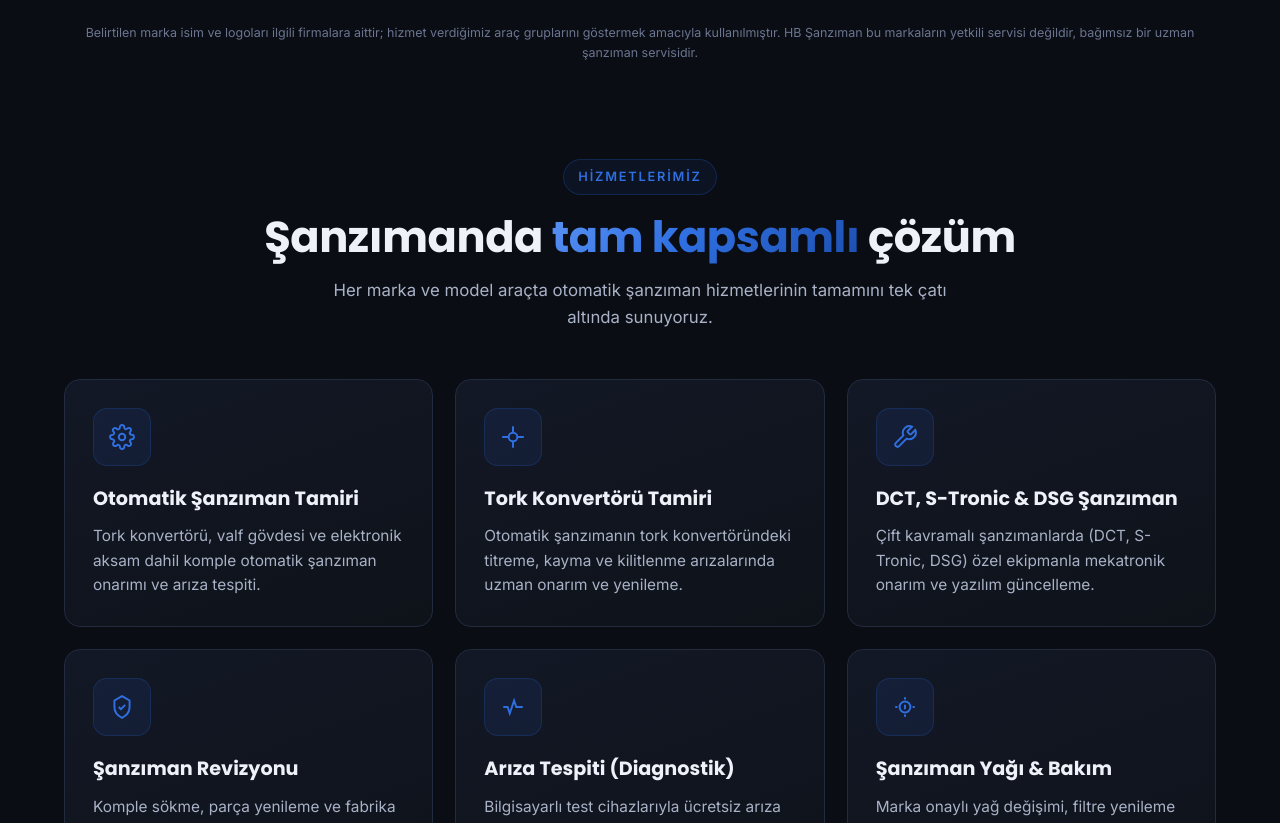
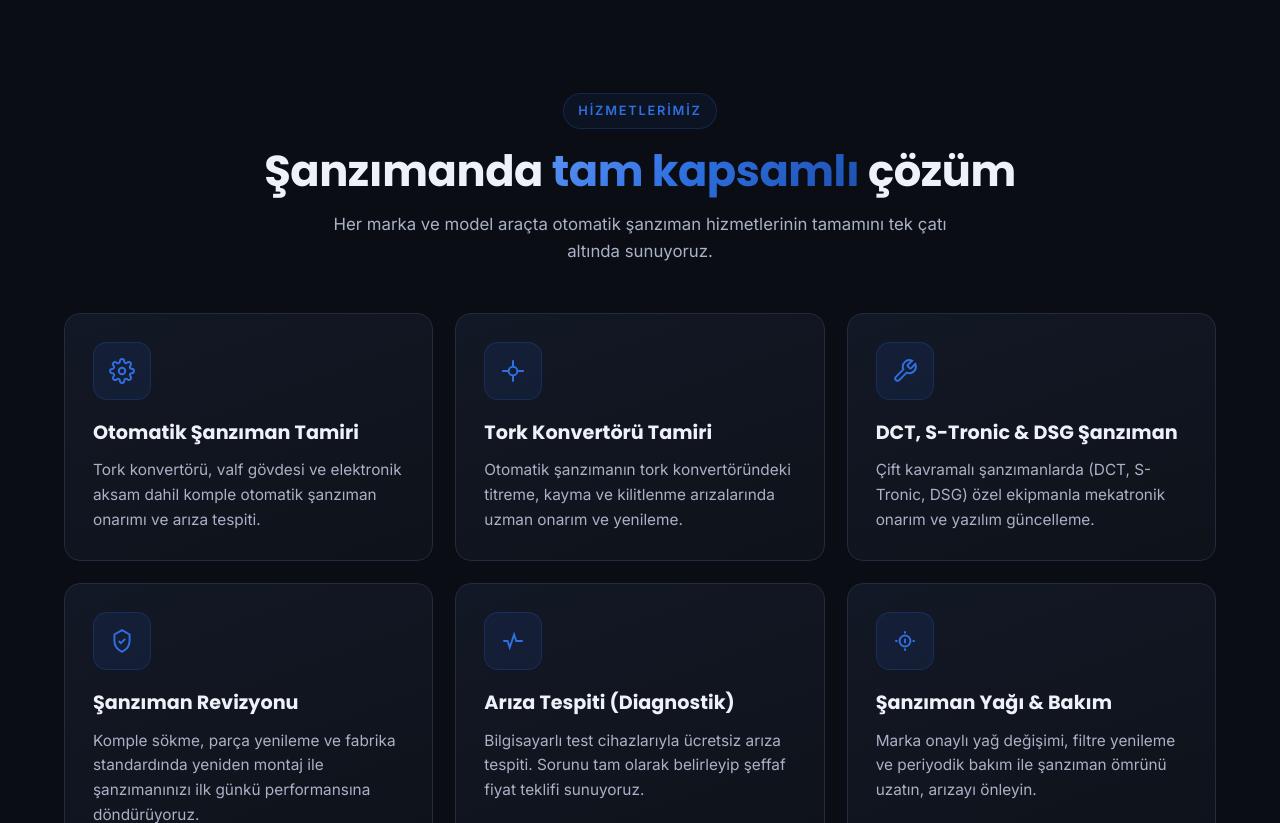
Before and after one commit to erberkay/bbb, a plain HTML site: page index.html in a window 1280 px wide. Shown: the part 1847-2670 px from the top of the page. Drawn offline with Linux system fonts and the light colour scheme; no server answers.

Commit message:
Marka telif aciklama notunu kaldir, README'yi guncel duruma getir
- Kullanicinin talebi uzerine marka logolari altindaki "yetkili servis
  degildir" aciklama metni kaldirildi
- README: altin -> mavi vurgu, kaldirilan admin paneli maddesi ve eski
  posta kodu duzeltildi

```diff
--- a/assets/styles.css
+++ b/assets/styles.css
@@ -214,7 +214,6 @@ body::before {
 .brand-logo-box.vag img { max-width: 90%; max-height: 30px; width: auto; height: auto; margin: 0 auto; }
 .brand-item span { font-family: var(--ff-display); font-weight: 600; font-size: .92rem; color: var(--text-soft); text-align: center; }
 .brand-item small { display: block; color: var(--text-dim); font-size: .72rem; margin-top: 1px; font-weight: 400; }
-.brand-disclaimer { margin-top: 26px; color: var(--text-dim); font-size: .78rem; text-align: center; line-height: 1.6; }
 
 /* ---------- Kartlar (hizmetler) ---------- */
 .grid { display: grid; gap: 22px; }
--- a/index.html
+++ b/index.html
@@ -236,9 +236,7 @@
             <div class="brand-logo-box"><img src="assets/img/brands/ford.svg" alt="Ford logosu" loading="lazy"></div>
             <span>Ford</span>
           </div>
-        </div>
-        <p class="brand-disclaimer">Belirtilen marka isim ve logoları ilgili firmalara aittir; hizmet verdiğimiz araç gruplarını göstermek amacıyla kullanılmıştır. HB Şanzıman bu markaların yetkili servisi değildir, bağımsız bir uzman şanzıman servisidir.</p>
-      </div>
+        </div>      </div>
     </div>
   </section>
 
```
Also changed, not shown: README.md.
